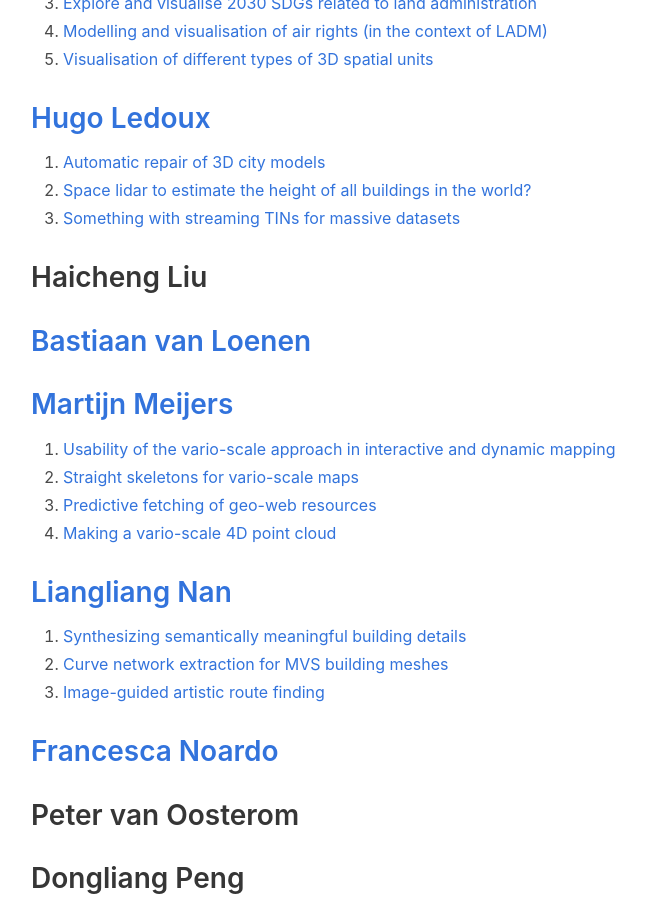
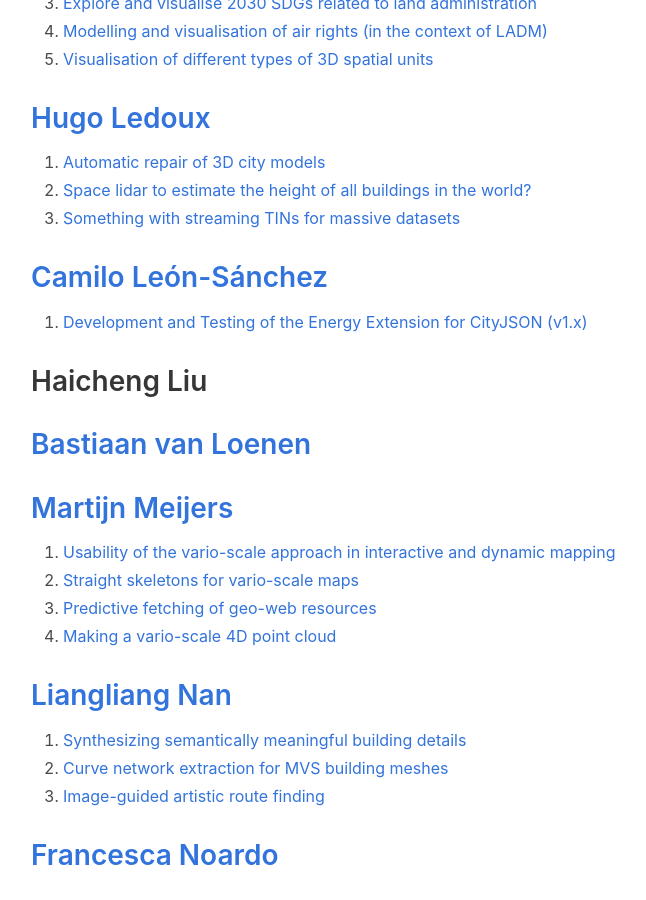
Before and after one commit to tudelft3d/geo2020, a Jekyll site: the page built from potentialtopics/index.md, in a window 1280 px wide and 900 px high, scrolled down 1728 px. Shown: the whole window, without its empty margins (33-679 px from the left). Built offline with Jekyll 4.4.1, drawn with Linux system fonts in a browser that asks for light colours; nearby versions of some CDN libraries.

Commit message:
adding CityJSON Energy Extension thesis topic

```diff
--- a/potentialtopics/index.md
+++ b/potentialtopics/index.md
@@ -72,6 +72,9 @@
 1. [Space lidar to estimate the height of all buildings in the world?](https://3d.bk.tudelft.nl/education/msctopics/#space-lidar-to-estimate-the-height-of-all-buildings-in-the-world)
 1. [Something with streaming TINs for massive datasets](https://3d.bk.tudelft.nl/education/msctopics/#something-with-streaming-tins-for-massive-datasets)
 
+
+## [Camilo León-Sánchez](https://www.tudelft.nl/en/staff/c.a.leonsanchez/?cHash=71b45d7f95785818f4d5f0223d963d0b)
+1. [Development and Testing of the Energy Extension for CityJSON (v1.x)](https://github.com/tudelft3d/website/blob/main/education/msctopics/index.md#development-and-testing-of-the-energy-extension-for-cityjson-v1x)
 
 ## Haicheng Liu
 <!-- 1. [Showing Point Clouds in VR](https://wiki.tudelft.nl/bin/view/Organisation/OTB/GISt/MScThesisTopics) -->
```
